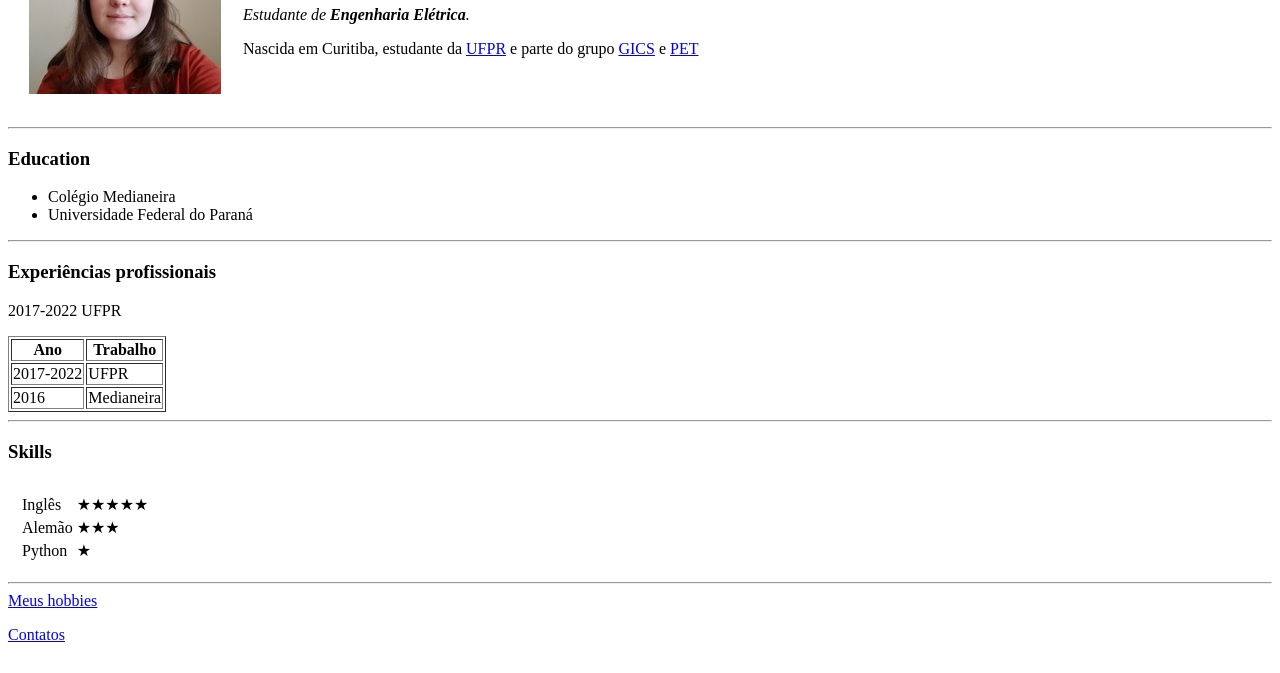
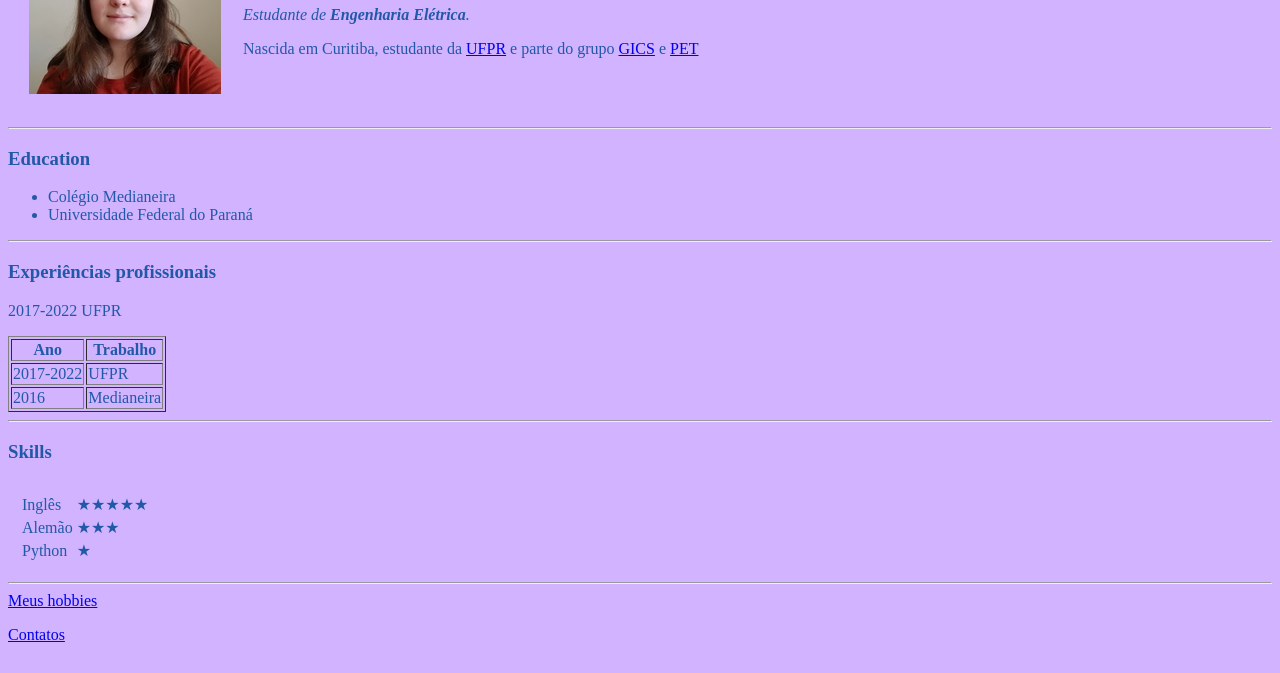
Before and after one commit to mariyart/cv, a plain HTML site: page index.html in a window 1280 px wide. Shown: the part 127-800 px from the top of the page. Drawn offline with Linux system fonts and the light colour scheme.

Commit message:
Update index.html

```diff
--- a/index.html
+++ b/index.html
@@ -6,7 +6,7 @@
   <title>Mariana's Personal Site</title>
 </head>
 
-<body>
+<body bgcolor="#d1b3ff" text="#2258a8">
   <table cellspacing="20">
     <td><img src="mariana.jpeg" alt="grupo das onhb"></td>
     <td>
```
